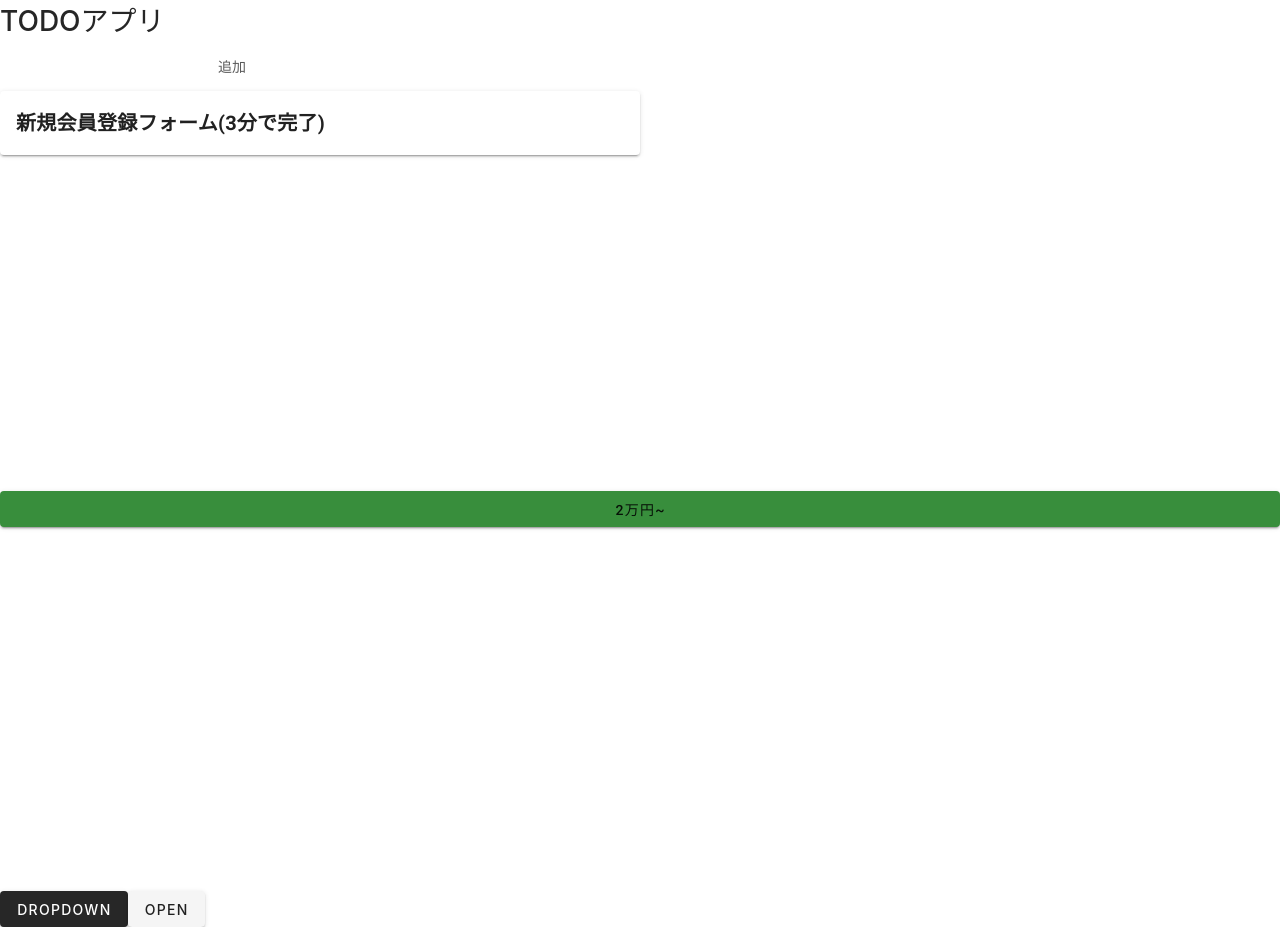
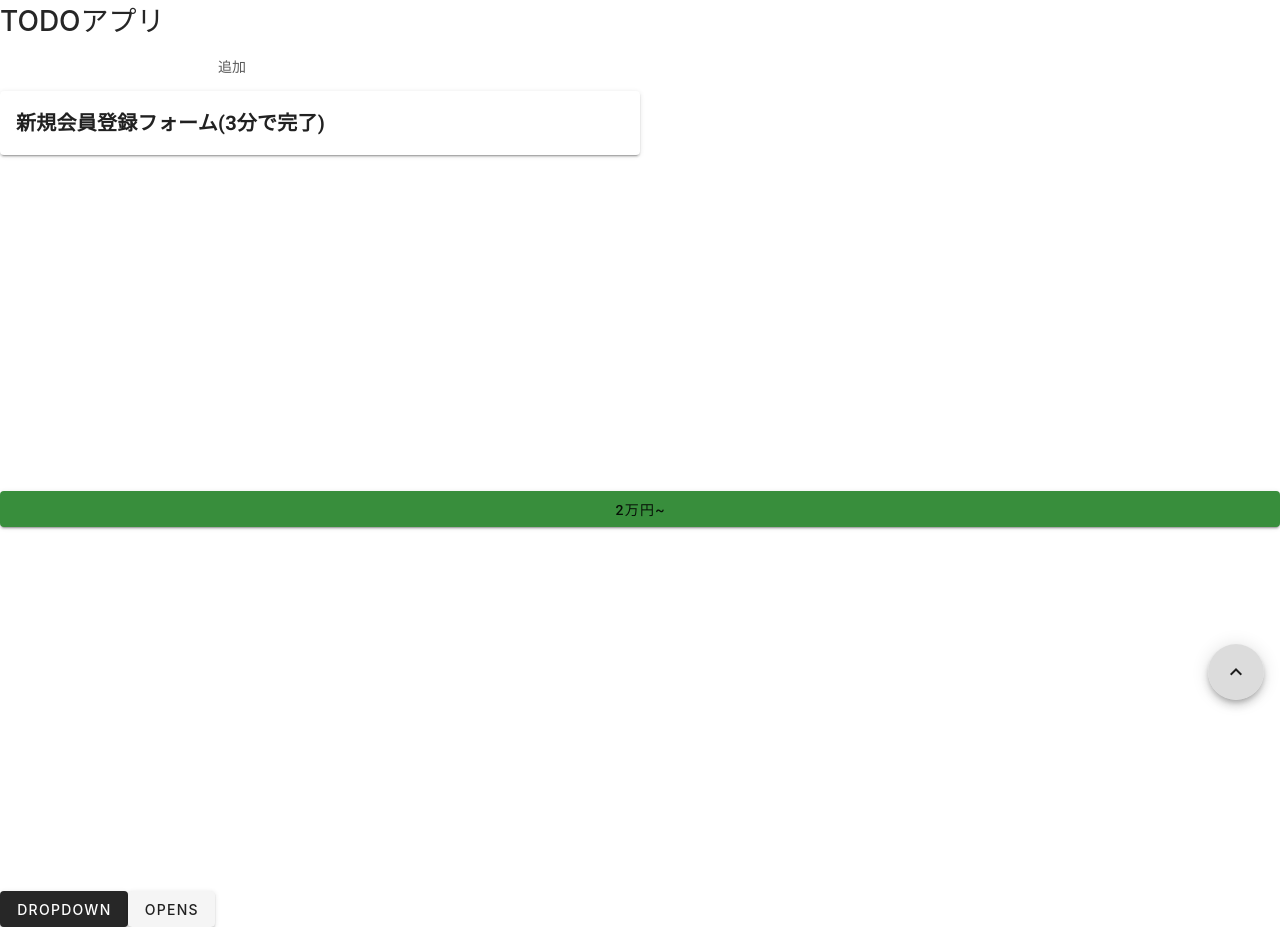
Before and after one commit to ryo0705s/nuxt-todo-byMySelf-, a Nuxt app: page / in a window 1280 px wide. Built offline with nearby package versions, Linux system fonts and the light colour scheme.

Commit message:
fabをつけないと四角いボタンになることを確認

```diff
--- a/pages/index.vue
+++ b/pages/index.vue
@@ -24,13 +24,17 @@
     </v-app>
     <v-menu>
       <template v-slot:activator="{ on }">
-        <v-btn v-on="on">Open</v-btn>
+        <v-btn v-on="on">Opens</v-btn>
         <v-btn color="primary" dark v-on="on">Dropdown</v-btn>
       </template>
       <v-list>
-        <v-list-item>"teust"</v-list-item>
+        <v-list-tile href="http://google.co.jp">teust</v-list-tile>
+        <v-list-item to="/">teust</v-list-item>
       </v-list>
     </v-menu>
+    <v-btn fixed fab bottom right color="#BDBDBD88" style="bottom: 100px">
+      <v-icon color="white">mdi-chevron-up</v-icon>
+    </v-btn>
   </div>
 </template>
 
```
